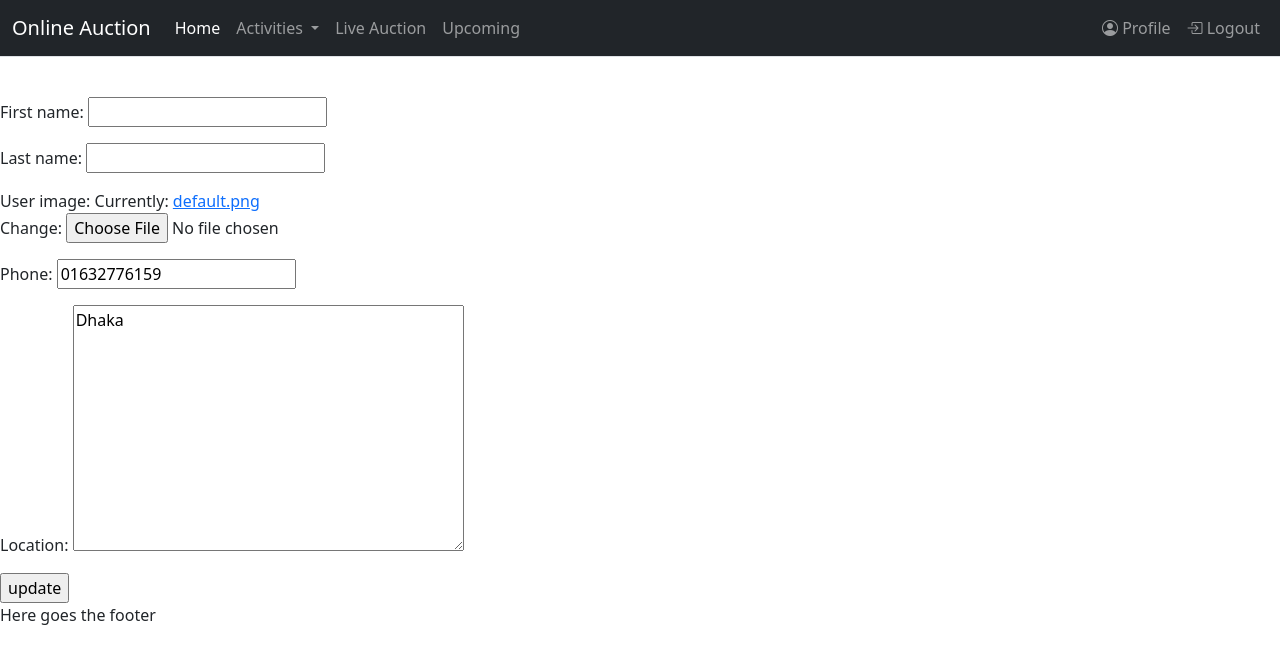
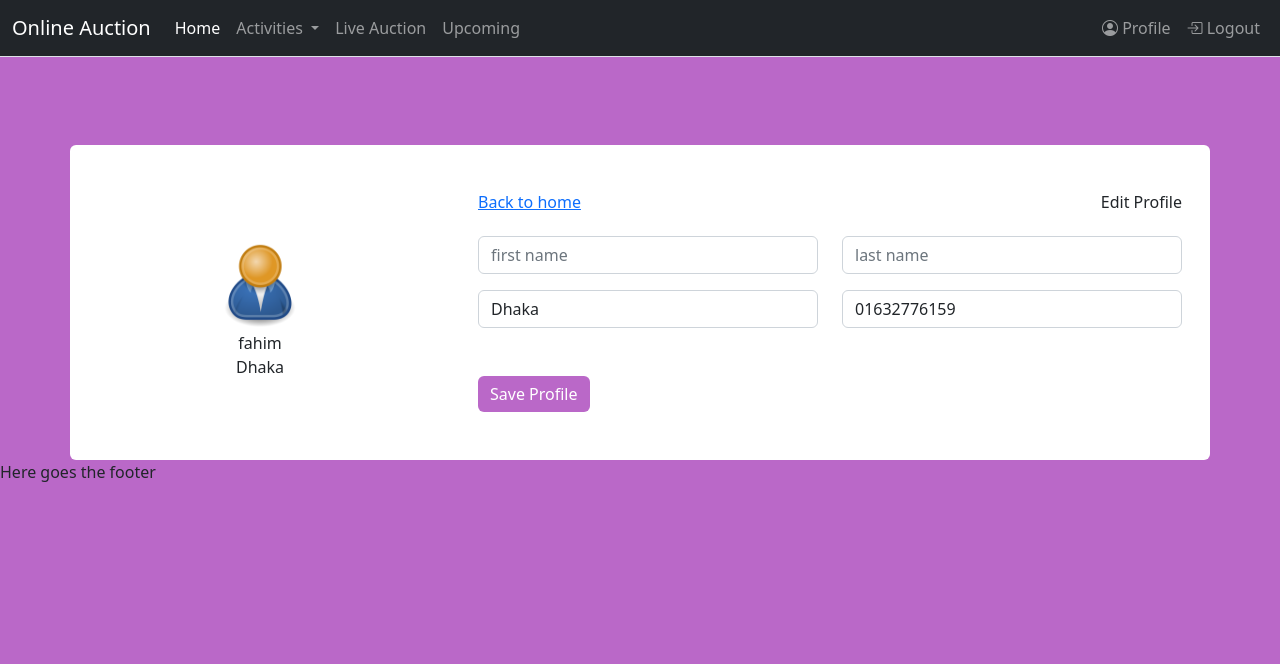
Before and after one commit to rasel-33/online-auction, a Django app: page /accounts/update-profile/ in a window 1280 px wide. Shown: the top 664 px of the page. Run offline with Django 4.2, Linux system fonts and the light colour scheme; a user stored in the database is signed in; data comes from the database, SQL or seed files in the repository; both versions use the stored data as it was after the commit; some libraries are stand-ins or nearby versions.

Commit message:
Profile update, Auction History, Auction Products Done

```diff
--- a/accounts/templates/accounts/updateProfile.html
+++ b/accounts/templates/accounts/updateProfile.html
@@ -4,7 +4,41 @@
 
 <form method="POST" action="" enctype="multipart/form-data">
     {% csrf_token %}
-    {{ form.as_p }}
-    <input type="submit" value="update">
+
+    <div class="container rounded bg-white mt-5">
+        <div class="row">
+            <div class="col-md-4 border-right">
+                <div class="d-flex flex-column align-items-center text-center p-3 py-5"><img class="rounded-circle mt-5" src="{{ profile.user_image.url }}" width="90"><span class="font-weight-bold">{{ profile.user.username }}</span><span class="text-black-50">{{ profile.user.email }}</span><span>{{ profile.location }}</span></div>
+            </div>
+            <div class="col-md-8">
+                <div class="p-3 py-5">
+                    <div class="d-flex justify-content-between align-items-center mb-3">
+                        <div class="d-flex flex-row align-items-center back"><i class="fa fa-long-arrow-left mr-1 mb-1"></i>
+                            <h6><a href="{% url 'home' %}">Back to home</a></h6>
+                        </div>
+                        <h6 class="text-right">Edit Profile</h6>
+                    </div>
+                    <div class="row mt-2">
+                        <div class="col-md-6"><input type="text" class="form-control" name="first_name" placeholder="first name" value="{{ profile.user.first_name }}"></div>
+                        <div class="col-md-6"><input type="text" class="form-control" name="last_name" placeholder="last name" value="{{ profile.user.last_name }}" ></div>
+                    </div>
+                    <div class="row mt-3">
+                        <div class="col-md-6"><input type="text" class="form-control" name="location" placeholder="Location" value="{{ profile.location}}"></div>
+                        <div class="col-md-6"><input type="text" class="form-control" name="phone" placeholder="Phone number" value="{{ profile.phone }}"></div>
+                    </div>
+{#                    <div class="row mt-3">#}
+{#                        <div class="col-md-6"><input type="text" class="form-control" placeholder="address" value="D-113, right avenue block, CA,USA"></div>#}
+{#                        <div class="col-md-6"><input type="text" class="form-control" value="USA" placeholder="Country"></div>#}
+{#                    </div>#}
+{#                    <div class="row mt-3">#}
+{#                        <div class="col-md-6"><input type="text" class="form-control" placeholder="Bank Name" value="Bank of America"></div>#}
+{#                        <div class="col-md-6"><input type="text" class="form-control" value="043958409584095" placeholder="Account Number"></div>#}
+{#                    </div>#}
+                    <div class="mt-5 text-right"><button class="btn btn-primary profile-button" type="submit">Save Profile</button></div>
+                </div>
+            </div>
+        </div>
+    </div>
+
 <form>
 {% endblock %}
--- a/accounts/urls.py
+++ b/accounts/urls.py
@@ -9,5 +9,5 @@ urlpatterns = [
     path('password_reset_request/',views.password_reset_request_view,name="password_reset_request"),
     path('reset_password/<str:token>/<str:email>/',views.changePassword,name='reset_password'),
     path('link_sent',views.linkSentView,name="link_sent"),
-    path('profile',views.profile_view,name="profile"),
+    path('profile/<str:pk>',views.profile_view,name="profile"),
 ]
--- a/accounts/views.py
+++ b/accounts/views.py
@@ -1,5 +1,5 @@
 from django.http import HttpResponse
-from django.shortcuts import render,redirect
+from django.shortcuts import render, redirect
 from .forms import RegisterUserForm, UpdateProfileForm, SignInForm, ResetPasswordRequestForm, ResetPasswordForm
 from django.contrib.auth.models import User
 from django.contrib import messages
@@ -9,6 +9,8 @@ from django.contrib.auth.forms import AuthenticationForm
 from django.core.mail import send_mail
 from django.conf import settings
 from django.contrib.auth.tokens import default_token_generator
+
+
 # Create your views here.
 
 
@@ -18,17 +20,17 @@ def registerUser(request):
         userdata = RegisterUserForm(request.POST)
         if userdata.is_valid():
             user = User.objects.create_user(username=userdata.cleaned_data.get('username'),
-            first_name=userdata.cleaned_data.get('first_name'),
-            last_name=userdata.cleaned_data.get('last_name'),
-            email=userdata.cleaned_data.get('email'),
-            password=userdata.cleaned_data.get('password')
-            )
+                                            first_name=userdata.cleaned_data.get('first_name'),
+                                            last_name=userdata.cleaned_data.get('last_name'),
+                                            email=userdata.cleaned_data.get('email'),
+                                            password=userdata.cleaned_data.get('password')
+                                            )
             profile = Profile.objects.create(
                 user_id=user.id,
                 user_type=userdata.cleaned_data.get('user_type'),
-                gender = userdata.cleaned_data.get('gender'),
-                phone = userdata.cleaned_data.get('phone'),
-                location = userdata.cleaned_data.get('location')
+                gender=userdata.cleaned_data.get('gender'),
+                phone=userdata.cleaned_data.get('phone'),
+                location=userdata.cleaned_data.get('location')
 
             )
             subject = 'Welcome to online-auction'
@@ -43,22 +45,23 @@ def registerUser(request):
 
             return redirect('products')
 
-    context = {'form':userdata}
-    return render(request,'accounts/registerUser.html',context)
+    context = {'form': userdata}
+    return render(request, 'accounts/registerUser.html', context)
+
 
 def updateProfile(request):
     profile = Profile.objects.get(user_id=request.user.id)
+    fullname = profile.user.first_name + profile.user.last_name
     updatedata = UpdateProfileForm(initial={
         'first_name': profile.user.first_name,
         'last_name': profile.user.last_name,
-        'user_image':profile.user_image,
+        'user_image': profile.user_image,
         'phone': profile.phone,
         'location': profile.location
     })
     if request.method == 'POST':
-        updatedata = UpdateProfileForm(request.POST,request.FILES)
+        updatedata = UpdateProfileForm(request.POST, request.FILES)
         if updatedata.is_valid():
-
             profile.user.first_name = updatedata.cleaned_data.get('first_name')
             profile.user.last_name = updatedata.cleaned_data.get('last_name')
             profile.user_image = updatedata.cleaned_data.get('user_image')
@@ -68,8 +71,11 @@ def updateProfile(request):
             print(profile)
             profile.save()
             return redirect('products')
-    context = {'form':updatedata}
-    return render(request,'accounts/updateProfile.html',context)
+
+
+    context = {'form': updatedata, 'profile':profile, 'fullname':fullname}
+    return render(request, 'accounts/updateProfile.html', context)
+
 
 def signinUser(request):
     signinForm = SignInForm()
@@ -84,28 +90,30 @@ def signinUser(request):
                 messages.info(request, f"Successfully logged in, Welcome {username}.")
                 return redirect('products')
             else:
-                messages.error(request,"Invalid username or password.")
+                messages.error(request, "Invalid username or password.")
         else:
-            messages.error(request,"Invalid username or password.")
+            messages.error(request, "Invalid username or password.")
 
-    context = {'form':signinForm}
-    return render(request,'accounts/signIn.html',context)
+    context = {'form': signinForm}
+    return render(request, 'accounts/signIn.html', context)
+
 
 def logoutUser(request):
     logout(request)
     return redirect('signin-user')
 
+
 def password_reset_request_view(request):
     form = ResetPasswordRequestForm()
-    if request.method =='POST':
+    if request.method == 'POST':
         resetCredential = request.POST['email']
         # print(resetCredential)
         if User.objects.filter(email__iexact=resetCredential).exists():
             user = User.objects.get(email=resetCredential)
             username = user.username
             token = default_token_generator.make_token(user)
-            subject= "Reset Password-Online-auction"
-            message= "In case you forgot your username :"+username+"\nYour password reset credentials are in this link click this link http://127.0.0.1:8000/accounts/reset_password/"+token+"/"+user.email + "/ to change your password"
+            subject = "Reset Password-Online-auction"
+            message = "In case you forgot your username :" + username + "\nYour password reset credentials are in this link click this link http://127.0.0.1:8000/accounts/reset_password/" + token + "/" + user.email + "/ to change your password"
 
             send_mail(
                 subject,
@@ -118,10 +126,11 @@ def password_reset_request_view(request):
         else:
             messages.warning(request, "No user found with Your given email or username")
             return redirect('password_reset_request')
-    context ={'form':form}
-    return render(request,'accounts/passwordResetRequest.html',context)
+    context = {'form': form}
+    return render(request, 'accounts/passwordResetRequest.html', context)
 
-def changePassword(request,token,email):
+
+def changePassword(request, token, email):
     try:
         user = User.objects.get(email=email)
     except User.DoesNotExist:
@@ -130,7 +139,7 @@ def changePassword(request,token,email):
         return HttpResponse("Signature invalid")
     form = ResetPasswordForm()
     if user is not None:
-        token_is_valid = default_token_generator.check_token(user,token)
+        token_is_valid = default_token_generator.check_token(user, token)
         if token_is_valid:
             if request.method == "POST":
                 form = ResetPasswordForm(request.POST)
@@ -138,20 +147,21 @@ def changePassword(request,token,email):
                     password = form.cleaned_data.get('password')
                     user.set_password(password)
                     user.save()
-                    messages.success(request,"Password Reset Done!!")
+                    messages.success(request, "Password Reset Done!!")
                     return redirect('signin-user')
 
-            context = {'form':form}
-            return render(request,'accounts/changePassword.html',context)
+            context = {'form': form}
+            return render(request, 'accounts/changePassword.html', context)
     return HttpResponse("Signature invalid")
 
 
+def linkSentView(request):
+    return render(request, 'accounts/linkSent.html')
 
-def linkSentView(request):
-    return render(request,'accounts/linkSent.html')
 
-def profile_view(request):
-    user = Profile.objects.filter(user_id=request.user.id).first()
-    print(user)
-    context = {'profile':user}
-    return render(request,'accounts/myprofile.html',context)
+def profile_view(request, pk):
+    profile = Profile.objects.get(user_id=pk)
+    # print(user)
+    fullname = profile.user.first_name + " " + profile.user.last_name
+    context = {'profile': profile, 'fullname':fullname}
+    return render(request, 'accounts/myprofile.html', context)
--- a/auction/urls.py
+++ b/auction/urls.py
@@ -14,4 +14,5 @@ urlpatterns = [
     path('no_permission',views.no_permission,name="no_permission"),
     path('my_prouducts',views.my_products,name="my_products"),
     path('place_bid/<str:pk>/',views.PlaceBidForm,name="place_bid"),
+    path('auction_history/<int:pk>', views.auction_history, name="auction_history"),
 ]
--- a/static/CSS/style.css
+++ b/static/CSS/style.css
@@ -8,3 +8,36 @@
     height: 30px;
     width: 20px;
 }
+body {
+  background: #BA68C8;
+}
+
+.form-control:focus {
+  box-shadow: none;
+  border-color: #BA68C8;
+}
+
+.profile-button {
+  background: #BA68C8;
+  box-shadow: none;
+  border: none;
+}
+
+.profile-button:hover {
+  background: #682773;
+}
+
+.profile-button:focus {
+  background: #682773;
+  box-shadow: none;
+}
+
+.profile-button:active {
+  background: #682773;
+  box-shadow: none;
+}
+
+.back:hover {
+  color: #682773;
+  cursor: pointer;
+}
--- a/templates/navbar.html
+++ b/templates/navbar.html
@@ -1,65 +1,65 @@
-<!--<ul>-->
-<!--    <a href="{% url 'home' %}">Home</a>&nbsp;&nbsp;&nbsp;-->
-<!--    <a href="{% url 'auction_products' %}">Live Auction</a>&nbsp;&nbsp;&nbsp;-->
-<!--    <a href="{% url 'my_products' %}">My Products</a>&nbsp;&nbsp;&nbsp;-->
-<!--    <a href="">Latest Winner</a>&nbsp;&nbsp;&nbsp;-->
-<!--    <a href="{% url 'add-product' %}">Add Product</a>&nbsp;&nbsp;&nbsp;-->
-<!--    <a href="{% url 'products' %}">Upcoming Items</a>&nbsp;&nbsp;&nbsp;-->
-<!--    <a href="">About Us</a>&nbsp;&nbsp;&nbsp;-->
-<!--    <a href="{% url 'profile' %}">Profile</a>&nbsp;&nbsp;&nbsp;-->
-<!--    <a href="{% url 'register-user' %}">Register</a>&nbsp;&nbsp;&nbsp;-->
-<!--    <a href="{% url 'update-profile' %}">Edit Profile</a>&nbsp;&nbsp;&nbsp;-->
-<!--    <a href="{% url 'signin-user' %}">Sign In</a>&nbsp;&nbsp;&nbsp;-->
-<!--    <a href="{% url 'logout-user' %}">Logout</a>&nbsp;&nbsp;&nbsp;-->
-<!--</ul>-->
+{#<!--<ul>-->#}
+{#<!--    <a href="{% url 'home' %}">Home</a>&nbsp;&nbsp;&nbsp;-->#}
+{#<!--    <a href="{% url 'auction_products' %}">Live Auction</a>&nbsp;&nbsp;&nbsp;-->#}
+{#<!--    <a href="{% url 'my_products' %}">My Products</a>&nbsp;&nbsp;&nbsp;-->#}
+{#<!--    <a href="">Latest Winner</a>&nbsp;&nbsp;&nbsp;-->#}
+{#<!--    <a href="{% url 'add-product' %}">Add Product</a>&nbsp;&nbsp;&nbsp;-->#}
+{#<!--    <a href="{% url 'products' %}">Upcoming Items</a>&nbsp;&nbsp;&nbsp;-->#}
+{#<!--    <a href="">About Us</a>&nbsp;&nbsp;&nbsp;-->#}
+{#<!--    <a href="{% url 'profile' %}">Profile</a>&nbsp;&nbsp;&nbsp;-->#}
+{#<!--    <a href="{% url 'register-user' %}">Register</a>&nbsp;&nbsp;&nbsp;-->#}
+{#<!--    <a href="{% url 'update-profile' %}">Edit Profile</a>&nbsp;&nbsp;&nbsp;-->#}
+{#<!--    <a href="{% url 'signin-user' %}">Sign In</a>&nbsp;&nbsp;&nbsp;-->#}
+{#<!--    <a href="{% url 'logout-user' %}">Logout</a>&nbsp;&nbsp;&nbsp;-->#}
+{#<!--</ul>-->#}
 
 
-<!--{% load static %}-->
-<!--<nav class="navbar navbar-inverse">-->
-<!--  <div class="container-fluid">-->
-<!--    <div class="navbar-header">-->
-<!--      <a class="navbar-brand" href="{% url 'home' %}">OnlineAuction</a>-->
-<!--    </div>-->
-<!--    <ul class="nav navbar-nav">-->
-<!--      <li class="active"><a href="{% url 'home' %}">Home</a></li>-->
-<!--&lt;!&ndash;if a user is seller then this dropdown will be shown&ndash;&gt;-->
-<!--        {% if request.user.profile.user_type == "SELLER" %}-->
-    <!--        <li class="dropdown">-->
-    <!--          <a class="dropdown-toggle" data-toggle="dropdown" href="#">Activities-->
-    <!--          <span class="caret"></span></a>-->
-    <!--          <ul class="dropdown-menu">-->
-    <!--            <li><a href="{% url 'my_products' %}">My Products</a></li>-->
-    <!--            <li><a href="{% url 'add-product' %}">Add Product</a></li>-->
-    <!--            <li><a href="#">Feedback</a></li>-->
-    <!--          </ul>-->
-    <!--        </li>-->
-    <!--        {% elif request.user.profile.user_type == "BUYER" %}-->
-    <!--        <li class="dropdown">-->
-    <!--          <a class="dropdown-toggle" data-toggle="dropdown" href="#">Activities-->
-    <!--          <span class="caret"></span></a>-->
-    <!--          <ul class="dropdown-menu">-->
-    <!--            <li><a href="{% url 'my_products' %}">My Products</a></li>-->
-    <!--            <li><a href="{% url 'add-product' %}">Add Product</a></li>-->
-    <!--            <li><a href="#">Feedback</a></li>-->
-    <!--          </ul>-->
-    <!--        </li>-->
-    <!--        {% endif %}-->
-
-<!--      <li><a href="{% url 'auction_products' %}">Live Auction</a></li>-->
-<!--      <li><a href="{% url 'products' %}">Upcoming</a></li>-->
-<!--    </ul>-->
-<!--    <ul class="nav navbar-nav navbar-right">-->
-<!--&lt;!&ndash;      if anyone is loggged in then these two will not be seen and logout page will face out&ndash;&gt;-->
-<!--      {% if not request.user.is_authenticated %}-->
-    <!--      <li><a href="{% url 'register-user' %}"><span class="glyphicon glyphicon-user"></span> Sign Up</a></li>-->
-    <!--      <li><a href="{% url 'signin-user' %}"><span class="glyphicon glyphicon-log-in"></span> Login</a></li>-->
-    <!--      {% else %}-->
-    <!--      <li><a href="{% url 'profile' %}"><span class="glyphicon glyphicon-profile"></span> Profile</a></li>-->
-    <!--      <li><a href="{% url 'logout-user' %}"><span class="glyphicon glyphicon-log-out"></span> Logout</a></li>-->
-    <!--      {% endif %}-->
-<!--    </ul>-->
-<!--  </div>-->
-<!--</nav>-->
+{#<!--{% load static %}-->#}
+{#<!--<nav class="navbar navbar-inverse">-->#}
+{#<!--  <div class="container-fluid">-->#}
+{#<!--    <div class="navbar-header">-->#}
+{#<!--      <a class="navbar-brand" href="{% url 'home' %}">OnlineAuction</a>-->#}
+{#<!--    </div>-->#}
+{#<!--    <ul class="nav navbar-nav">-->#}
+{#<!--      <li class="active"><a href="{% url 'home' %}">Home</a></li>-->#}
+{#<!--&lt;!&ndash;if a user is seller then this dropdown will be shown&ndash;&gt;-->#}
+{#<!--        {% if request.user.profile.user_type == "SELLER" %}-->#}
+{#    <!--        <li class="dropdown">-->#}
+{#    <!--          <a class="dropdown-toggle" data-toggle="dropdown" href="#">Activities-->#}
+{#    <!--          <span class="caret"></span></a>-->#}
+{#    <!--          <ul class="dropdown-menu">-->#}
+{#    <!--            <li><a href="{% url 'my_products' %}">My Products</a></li>-->#}
+{#    <!--            <li><a href="{% url 'add-product' %}">Add Product</a></li>-->#}
+{#    <!--            <li><a href="#">Feedback</a></li>-->#}
+{#    <!--          </ul>-->#}
+{#    <!--        </li>-->#}
+{#    <!--        {% elif request.user.profile.user_type == "BUYER" %}-->#}
+{#    <!--        <li class="dropdown">-->#}
+{#    <!--          <a class="dropdown-toggle" data-toggle="dropdown" href="#">Activities-->#}
+{#    <!--          <span class="caret"></span></a>-->#}
+{#    <!--          <ul class="dropdown-menu">-->#}
+{#    <!--            <li><a href="{% url 'my_products' %}">My Products</a></li>-->#}
+{#    <!--            <li><a href="{% url 'add-product' %}">Add Product</a></li>-->#}
+{#    <!--            <li><a href="#">Feedback</a></li>-->#}
+{#    <!--          </ul>-->#}
+{#    <!--        </li>-->#}
+{#    <!--        {% endif %}-->#}
+{##}
+{#<!--      <li><a href="{% url 'auction_products' %}">Live Auction</a></li>-->#}
+{#<!--      <li><a href="{% url 'products' %}">Upcoming</a></li>-->#}
+{#<!--    </ul>-->#}
+{#<!--    <ul class="nav navbar-nav navbar-right">-->#}
+{#<!--&lt;!&ndash;      if anyone is loggged in then these two will not be seen and logout page will face out&ndash;&gt;-->#}
+{#<!--      {% if not request.user.is_authenticated %}-->#}
+{#    <!--      <li><a href="{% url 'register-user' %}"><span class="glyphicon glyphicon-user"></span> Sign Up</a></li>-->#}
+{#    <!--      <li><a href="{% url 'signin-user' %}"><span class="glyphicon glyphicon-log-in"></span> Login</a></li>-->#}
+{#    <!--      {% else %}-->#}
+{#    <!--      <li><a href="{% url 'profile' %}"><span class="glyphicon glyphicon-profile"></span> Profile</a></li>-->#}
+{#    <!--      <li><a href="{% url 'logout-user' %}"><span class="glyphicon glyphicon-log-out"></span> Logout</a></li>-->#}
+{#    <!--      {% endif %}-->#}
+{#<!--    </ul>-->#}
+{#<!--  </div>-->#}
+{#<!--</nav>-->#}
 
 {% load static %}
 <nav class="navbar navbar-expand-lg navbar-dark bg-dark border-bottom">
@@ -96,7 +96,7 @@
                             </a>
                             <ul class="dropdown-menu" aria-labelledby="navbarDropdown">
 
-                                <li><a class="dropdown-item" href="#">Placed Bid</a></li>
+                                <li><a class="dropdown-item" href="{% url 'auction_history' request.user.id %}">Auction History</a></li>
                                 <li><a class="dropdown-item" href="#">Won Auction</a></li>
                                 <li><a class="dropdown-item" href="#">Feedback</a></li>
                             </ul>
@@ -119,7 +119,7 @@
 
 
                 {% else %}
-                    <li class="nav-item"><a class="nav-link" href="{% url 'profile' %}">
+                    <li class="nav-item"><a class="nav-link" href="{% url 'profile' request.user.id %}">
                         <i class="bi bi-person-circle"></i> Profile</a></li>
                     <li class="nav-item"><a class="nav-link" href="{% url 'logout-user' %}">
                         <i class="bi bi-box-arrow-in-right"></i> Logout</a></li>
```
Also changed, not shown: accounts/templates/accounts/myprofile.html (+9 -3 lines), auction/templates/auction/auction_products.html (+57 -28 lines), auction/views.py (+7 -0 lines), db.sqlite3.
